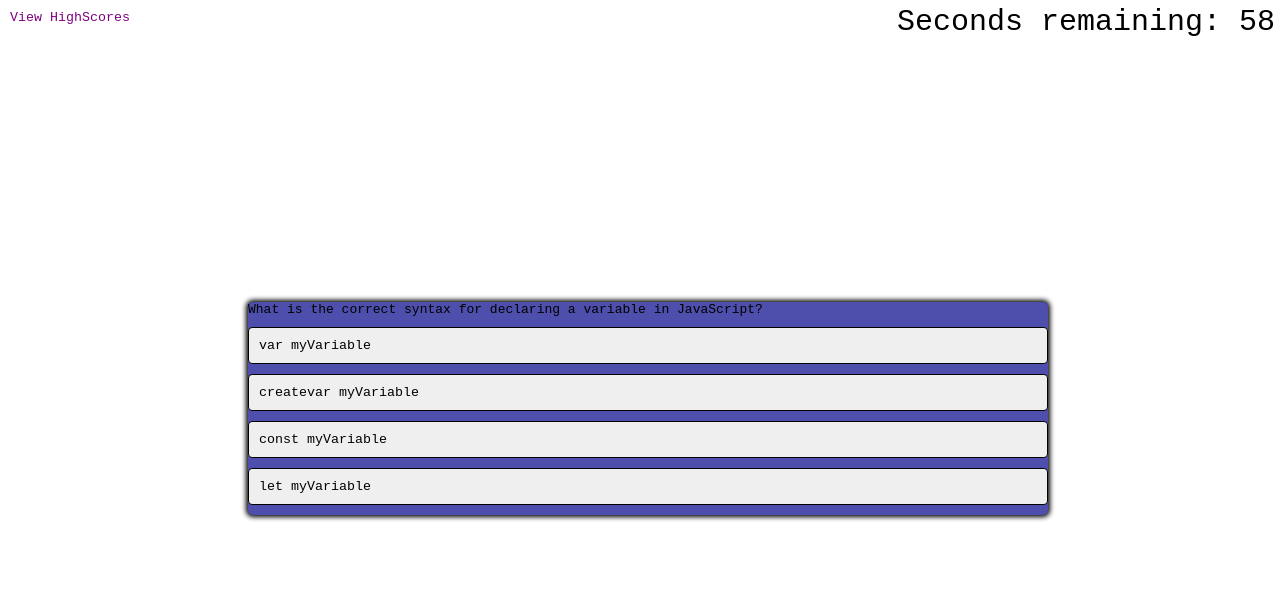
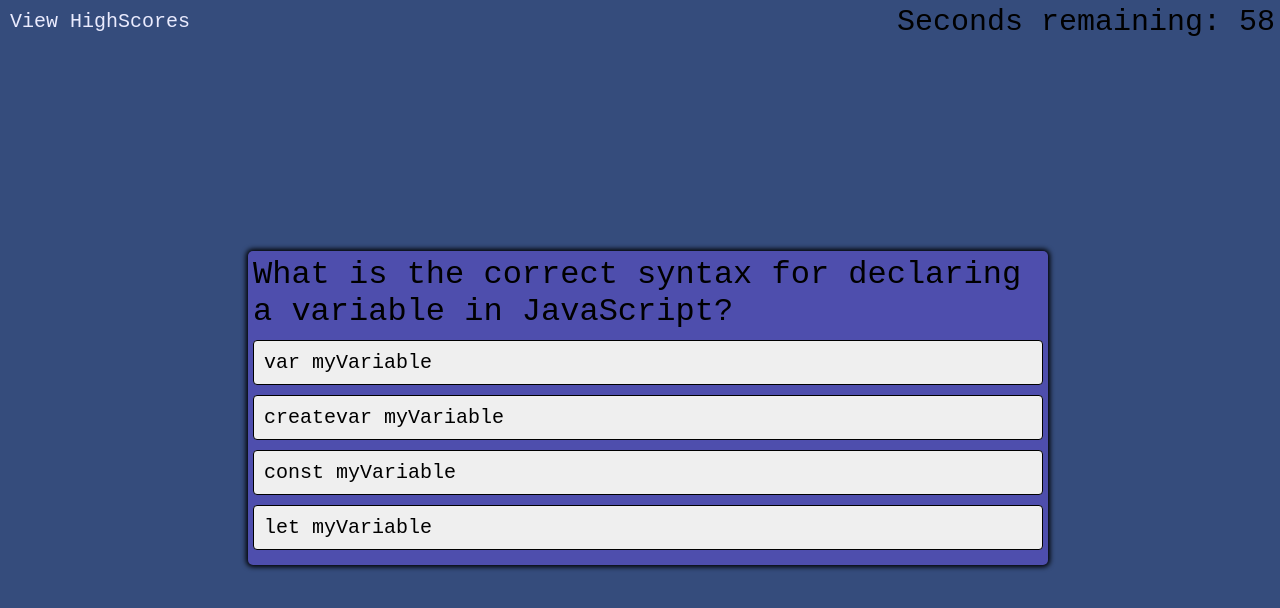
Before and after one commit to chinosj89/supreme-quiz, a plain HTML site: page index.html in a window 1280 px wide. Both pictures are taken after a click on the button "START". Drawn offline with Linux system fonts and the light colour scheme.

Commit message:
added more objects

```diff
--- a/assets/index.js
+++ b/assets/index.js
@@ -126,6 +126,7 @@ function resetNotifications() {
 // All questions must be answered or timer reaches 0 = game is over
 
 // Game over? Save Initials and Score
+//https://www.youtube.com/watch?v=DFhmNLKwwGw for highscores box
 var highScoreInput = document.querySelector(".highscores");
 
 var highscores ;
@@ -183,6 +184,49 @@ const quizQuestions = [
        {text:  '0 values', correctAnswer: false }
    ],
 },
-
-
+    {
+        question: "What is the result of the following expression: 2 + 2 * 3?",
+        answers: [
+            {text: "4", correctAnswer: false},
+            {text: "8", correctAnswer: true},
+            {text: "10", correctAnswer: false},
+            {text: "12", correctAnswer: false}
+        ]
+    },
+    {
+        question: "What is the CSS Property used to change the color of the text?",
+        answers: [
+            {text: "background-color", correctAnswer: false},
+            {text: "text-color", correctAnswer: false},
+            {text: "color", correctAnswer: true},
+            {text: "font-color", correctAnswer: false}
+        ]
+    },
+    {
+        question: "What is the for loop function for?",
+        answers: [
+            {text: "to define a function", correctAnswer: false},
+            {text: "to handle user input", correctAnswer: false},
+            {text: "to specify who the gift is for", correctAnswer: false},
+            {text: "to perform an action repeatedly", correctAnswer: true}
+        ]
+    },
+    {
+        question: "Why do you need to create a function ",
+        answers: [
+            {text: "to store data like 2+2", correctAnswer: false},
+            {text: "to style your webpage", correctAnswer: false},
+            {text: "to define a class or object", correctAnswer: false},
+            {text: "to perform a specific task or calculation", correctAnswer: true}
+        ]
+    },
+    {
+        question: "Last Question: Did you like the quiz? ",
+        answers: [
+            {text: "Yes", correctAnswer: true},
+            {text: "No", correctAnswer: true},
+            {text: "Maybe", correctAnswer: true},
+            {text: "No point in the quiz", correctAnswer: false}
+        ]
+    },
 ]
--- a/assets/style.css
+++ b/assets/style.css
@@ -9,6 +9,7 @@ body {
     align-items: center;
     height: 100vh;
     width: 100vw;
+    background-color: #354c7c;
 
 }
 
@@ -18,12 +19,19 @@ body {
    color: white;
    text-shadow: 1px 1px 1px #000;
    border-radius: 4px;
-   background-color: blue;
+   background-color: #022954;
    cursor: pointer;
    font-size: 2.5rem;
    font-weight: bold;
    margin: auto;
 
+}
+#startPage {
+    text-align: center;
+    background-color: 	#b0b8ce;
+    border: 5px solid #022954;
+    border-radius: 10px;
+    padding: 5px;
 }
 #gameTimer {
     position:absolute;
@@ -46,6 +54,8 @@ div#gameTimer {
    border-radius: 5px;
    box-shadow: 0 0 5px 2px;
    position: relative;
+   font-size: 32px;
+   padding: 5px;
 }
 
 .btn {
@@ -59,6 +69,7 @@ div#gameTimer {
     border-radius: 4px;
     cursor: pointer;
     transition: all 0.3s;
+    font-size: 20px;
 
 }
 /*https://www.youtube.com/watch?v=PBcqGxrr9g8*/
@@ -80,7 +91,7 @@ div#gameTimer {
 .highScores .btn-link {
     background: none;
     border: none;
-    color: purple;
+    color: 	#eaebfe;
     margin: 0;
 }
 #highScoreh1 {
--- a/index.html
+++ b/index.html
@@ -36,7 +36,13 @@
     </div>
 
     <div id="startPage" class="startPage">
-        Coding Quiz for Beginners!
+        <h1>Coding Quiz for Beginners!</h1>
+        <h2>
+            You have a time limit of 60 seconds <br>
+            Answer as many as you can in that time <br>
+            Each wrong answer deducts 5 seconds of your time <br>
+            Goodluck!
+        </h2>
         <button type="button" id="startBtn">START</button>
     </div>
 
```
